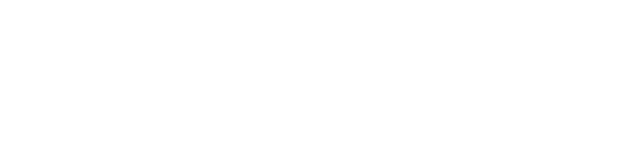
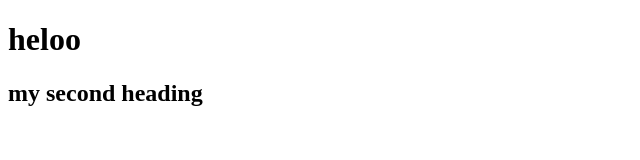
Before and after one commit to tmaapu/my-first-repo, a plain HTML site: page index.html in a window 1280 px wide. Shown: the whole page, without its empty margins (0-640 px from the left). Drawn offline with Linux system fonts and the light colour scheme.

Commit message:
add head

```diff
--- a/index.html
+++ b/index.html
@@ -7,6 +7,7 @@
     <title>My first github repo</title>
 </head>
 <body>
-
+    <h1>heloo </h1>
+<h2>my second heading</h2>
 </body>
 </html>
```
